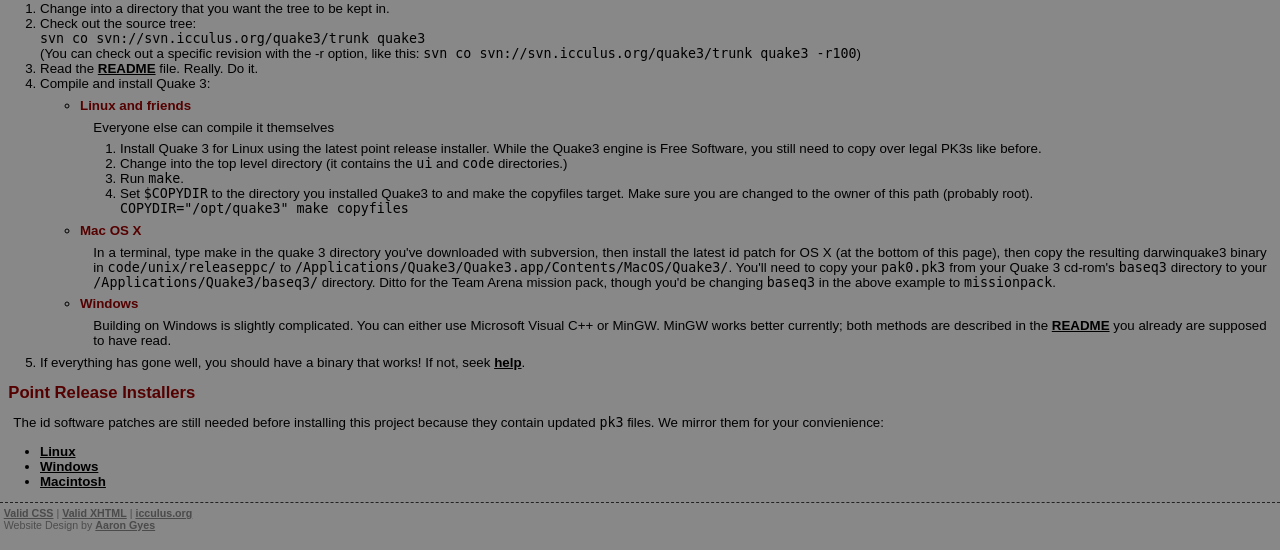
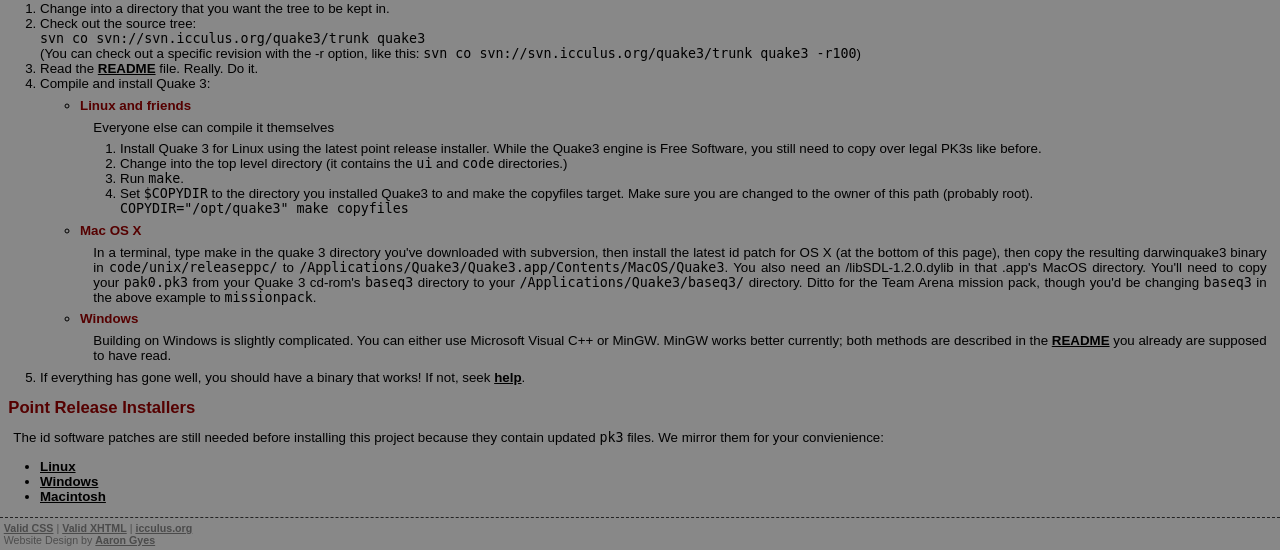
Before and after one commit to bryant/ioq3-defrag, a PHP site: page /?page=get in a window 1280 px wide. Shown: the part 504-1054 px from the top of the page. Run offline with PHP 8.4, Linux system fonts and the light colour scheme; data that the repository does not hold is empty.

Commit message:
More fixes for OS X users!

```diff
--- a/web/include/get.php
+++ b/web/include/get.php
@@ -74,7 +74,7 @@
 				</ol>
 			</li>
 			<li><h3>Mac OS X</h3>
-			  <p>In a terminal, type make in the quake 3 directory you've downloaded with subversion, then install the latest id patch for OS X (at the bottom of this page), then copy the resulting darwinquake3 binary in <span class="shell">code/unix/releaseppc/</span> to <span class="shell">/Applications/Quake3/Quake3.app/Contents/MacOS/Quake3/</span>. You'll need to copy your <span class="shell">pak0.pk3</span> from your Quake 3 cd-rom's <span class="shell">baseq3</span> directory to your <span class="shell">/Applications/Quake3/baseq3/</span> directory. Ditto for the Team Arena mission pack, though you'd be changing <span class="shell">baseq3</span> in the above example to <span class="shell">missionpack</span>.
+			  <p>In a terminal, type make in the quake 3 directory you've downloaded with subversion, then install the latest id patch for OS X (at the bottom of this page), then copy the resulting darwinquake3 binary in <span class="shell">code/unix/releaseppc/</span> to <span class="shell">/Applications/Quake3/Quake3.app/Contents/MacOS/Quake3</span>. You also need an /libSDL-1.2.0.dylib in that .app's MacOS directory. You'll need to copy your <span class="shell">pak0.pk3</span> from your Quake 3 cd-rom's <span class="shell">baseq3</span> directory to your <span class="shell">/Applications/Quake3/baseq3/</span> directory. Ditto for the Team Arena mission pack, though you'd be changing <span class="shell">baseq3</span> in the above example to <span class="shell">missionpack</span>.
 				</p>
 			</li>
 			<li><h3>Windows</h3>
```
